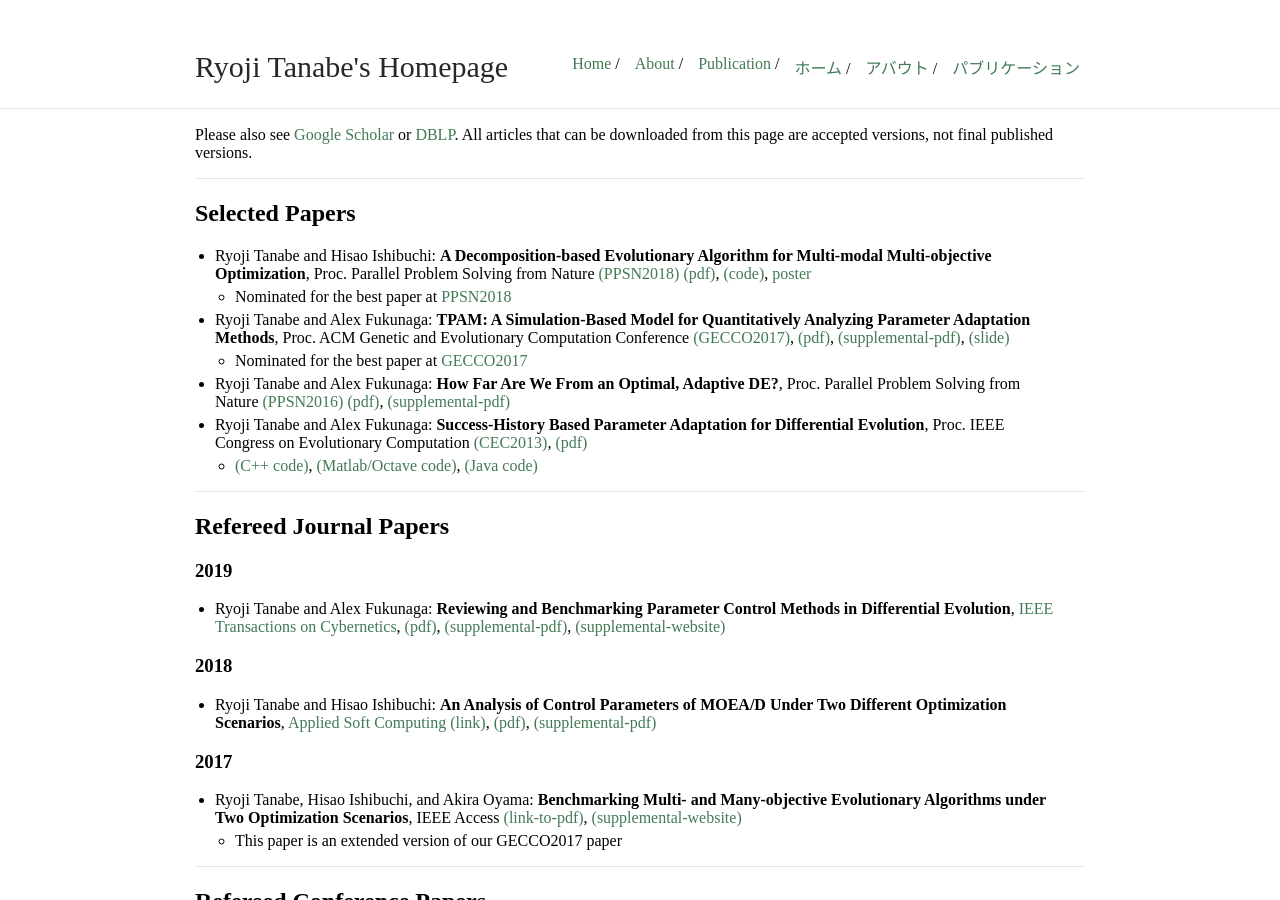
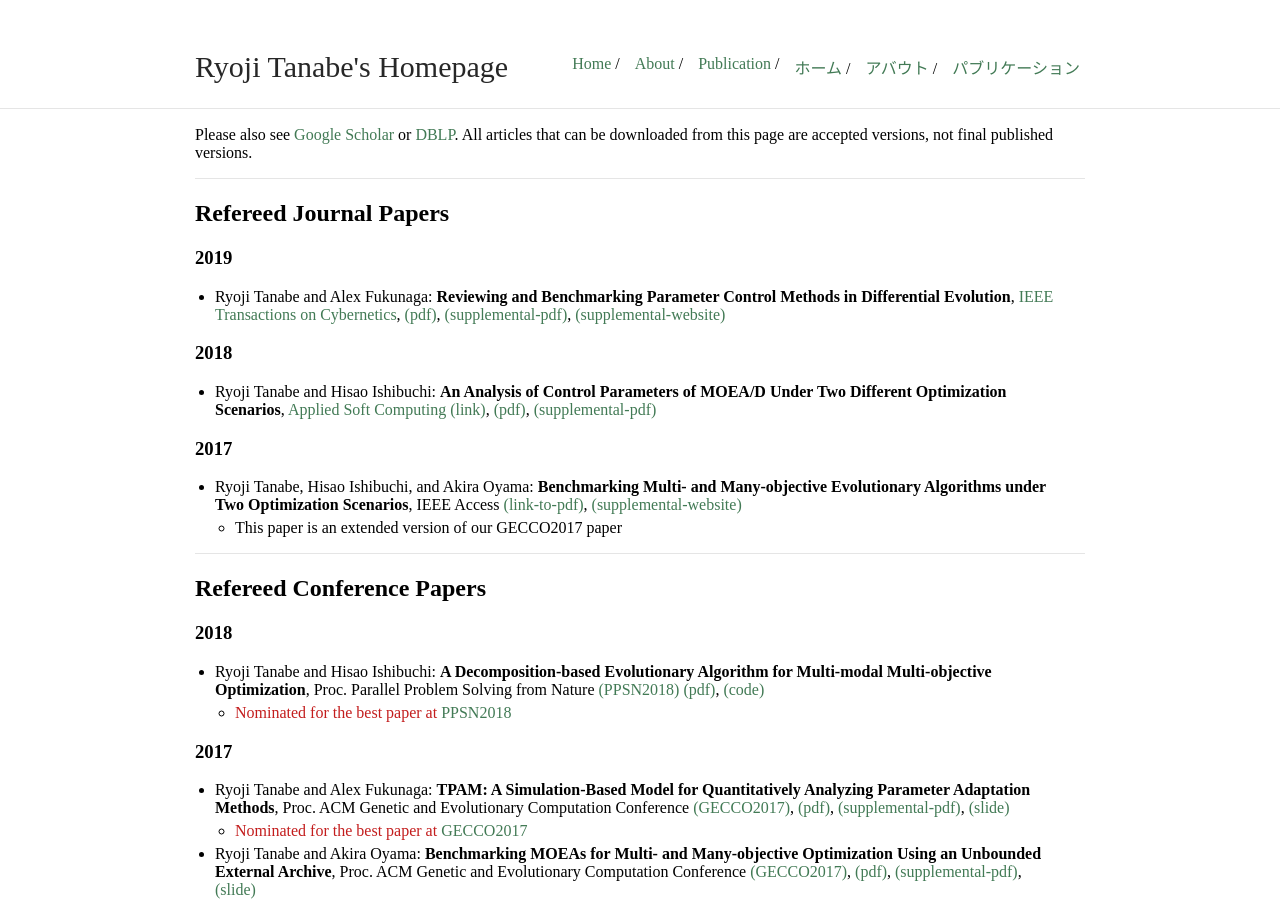
Before and after one commit to ryojitanabe/ryojitanabe.github.io, a Jekyll site: the page built from publication.md, in a window 1280 px wide and 900 px high. Built offline with Jekyll 4.4.1, drawn with Linux system fonts in a browser that asks for light colours.

Commit message:
deleted selected pub info

```diff
--- a/publication.md
+++ b/publication.md
@@ -4,18 +4,6 @@ title: Ryoji Tanabe's Homepage
 ---
 
 Please also see [Google Scholar](https://scholar.google.co.jp/citations?user=xze7scoAAAAJ&hl=en) or [DBLP](http://dblp.uni-trier.de/pers/hd/t/Tanabe:Ryoji). All articles that can be downloaded from this page are accepted versions, not final published versions.
-
----
-
-## Selected Papers
-
-*  Ryoji Tanabe and Hisao Ishibuchi: **A Decomposition-based Evolutionary Algorithm for Multi-modal Multi-objective Optimization**, Proc. Parallel Problem Solving from Nature [(PPSN2018)](http://ppsn2018.dei.uc.pt/) [(pdf)](pdf/ti-moeadad-ppsn18.pdf), [(code)](code/moeadad-1.0.tar.gz), [poster](pdf/ti-ppsn2018-poster.pdf)
-   * Nominated for the best paper at [PPSN2018](http://ppsn2018.dei.uc.pt/)
-*  Ryoji Tanabe and Alex Fukunaga: **TPAM: A Simulation-Based Model for Quantitatively Analyzing Parameter Adaptation Methods**, Proc. ACM Genetic and Evolutionary Computation Conference [(GECCO2017)](http://gecco-2017.sigevo.org/), [(pdf)](pdf/tf-gecco2017.pdf), [(supplemental-pdf)](pdf/tf-gecco2017-supp.pdf), [(slide)](pdf/tf-gecco2017-slide.pdf)
-   * Nominated for the best paper at [GECCO2017](http://gecco-2017.sigevo.org/)
-* Ryoji Tanabe and Alex Fukunaga: **How Far Are We From an Optimal, Adaptive DE?**, Proc. Parallel Problem Solving from Nature [(PPSN2016)](http://www.ppsn2016.org/conference/) [(pdf)](pdf/tf-ppsn16.pdf), [(supplemental-pdf)](pdf/tf-ppsn16-supp.pdf)
-* Ryoji Tanabe and Alex Fukunaga: **Success-History Based Parameter Adaptation for Differential Evolution**, Proc. IEEE Congress on Evolutionary Computation [(CEC2013)](http://www.cec2013.org/), [(pdf)](tf-cec2013-shade.pdf)
-    * [(C++ code)](code/SHADE1.1.1_CEC2014_c++.zip), [(Matlab/Octave code)](code/SHADE1.1.1_CEC2014_Matlab_Octave.zip), [(Java code)](code/SHADE1.1.1_CEC2014_Java.zip)
 
 ---
 
@@ -41,12 +29,12 @@ Please also see [Google Scholar](https://scholar.google.co.jp/citations?user=xze
 ### 2018
 
 *  Ryoji Tanabe and Hisao Ishibuchi: **A Decomposition-based Evolutionary Algorithm for Multi-modal Multi-objective Optimization**, Proc. Parallel Problem Solving from Nature [(PPSN2018)](http://ppsn2018.dei.uc.pt/) [(pdf)](pdf/ti-moeadad-ppsn18.pdf), [(code)](code/moeadad-1.0.tar.gz)
-   * Nominated for the best paper at [PPSN2018](http://ppsn2018.dei.uc.pt/)
+   * <span style="color:#C31D1D;">Nominated for the best paper at [PPSN2018](http://ppsn2018.dei.uc.pt/)</span>
 
 ### 2017
 
 *  Ryoji Tanabe and Alex Fukunaga: **TPAM: A Simulation-Based Model for Quantitatively Analyzing Parameter Adaptation Methods**, Proc. ACM Genetic and Evolutionary Computation Conference [(GECCO2017)](http://gecco-2017.sigevo.org/), [(pdf)](pdf/tf-gecco2017.pdf), [(supplemental-pdf)](pdf/tf-gecco2017-supp.pdf), [(slide)](pdf/tf-gecco2017-slide.pdf)
-   * Nominated for the best paper at [GECCO2017](http://gecco-2017.sigevo.org/)
+   * <span style="color:#C31D1D;">Nominated for the best paper at [GECCO2017](http://gecco-2017.sigevo.org/)</span>
 
 * Ryoji Tanabe and Akira Oyama: **Benchmarking MOEAs for Multi- and Many-objective Optimization Using an Unbounded External Archive**, Proc. ACM Genetic and Evolutionary Computation Conference [(GECCO2017)](http://gecco-2017.sigevo.org/), [(pdf)](pdf/to-gecco2017.pdf), [(supplemental-pdf)](pdf/to-gecco2017-supp.pdf), [(slide)](pdf/to-gecco2017-slide.pdf)
   * Experimental data used in this paper can be downloaded from [here](https://sites.google.com/site/benchmarkingmoeas/)
```
